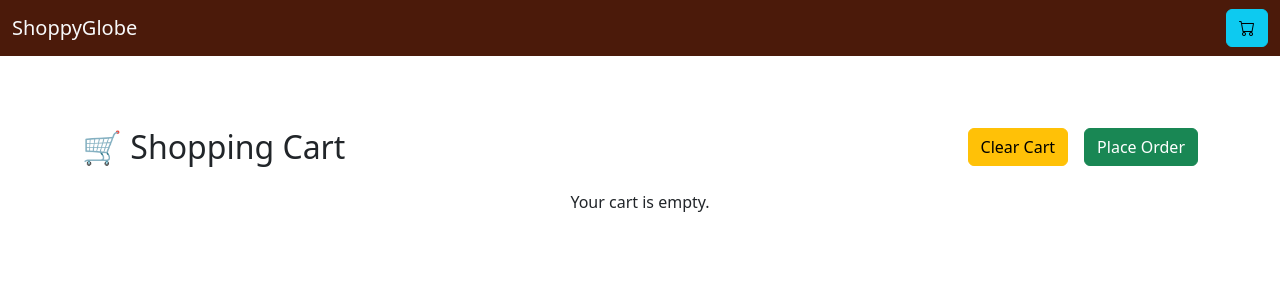
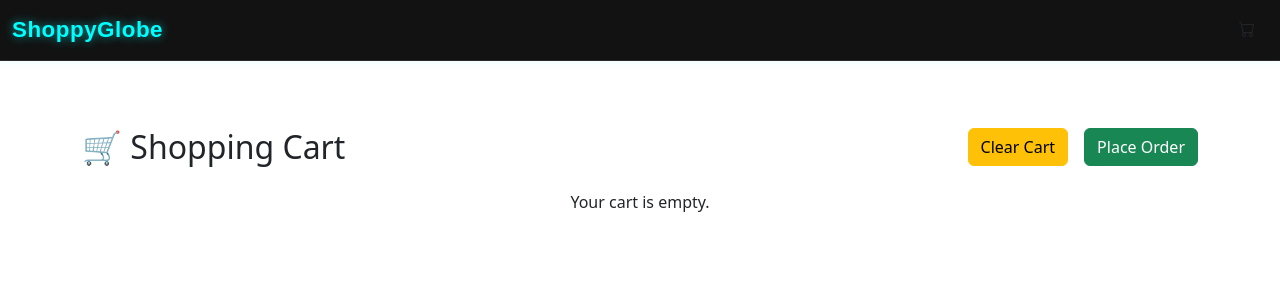
Before and after one commit to anistars/shoppyglobe-e-commerce-application, a React (Vite) app: page /cart in a window 1280 px wide. Shown: the top 300 px of the page. Built offline with nearby package versions, Linux system fonts and the light colour scheme.

Commit message:
Made UI changes to the header

```diff
--- a/src/App.jsx
+++ b/src/App.jsx
@@ -13,7 +13,6 @@ function App() {
   const ProductList=lazy(() => import('./pages/productPages/ProductList.jsx'));
   const NotFound=lazy(() => import('./pages/unknownPages/NotFound.jsx'));
   return (
-    <>
         <Router>
           <Header />
           <Suspense fallback={<div className="text-center mt-5">Loading...</div>}>
@@ -26,7 +25,6 @@ function App() {
           </Routes>
           </Suspense>
         </Router>
-    </>
   )
 }
 
--- a/src/index.css
+++ b/src/index.css
@@ -1,4 +1,4 @@
-.product-card {
+/* .product-card {
   transition: transform 0.3s ease, box-shadow 0.3s ease;
   border-radius: 10px;
   overflow: hidden;
@@ -16,19 +16,19 @@
   -webkit-box-orient: vertical;
   overflow: hidden;
   text-overflow: ellipsis;
-}
+} */
 
-.product-image {
-  border: 2px solid #dee2e6; /* Light gray border */
-  border-radius: 12px;       /* Curved edges */
+/* .product-image {
+  border: 2px solid #dee2e6;
+  border-radius: 12px;
   object-fit: cover;
   height: 200px;
   width: 100%;
-}
+} */
 
-.cart-toast {
+/* .cart-toast {
   position: fixed;
-  top: 20px; /* or bottom: 20px for bottom placement */
+  top: 20px;
   left: 50%;
   transform: translateX(-50%);
   z-index: 1050;
@@ -38,7 +38,7 @@
   border-radius: 8px;
   box-shadow: 0 4px 12px rgba(0, 0, 0, 0.2);
   animation: fadeOut 3s forwards;
-}
+} */
 
 @keyframes fadeOut {
   0% { opacity: 1; }
@@ -64,7 +64,7 @@
   width: 400px;
 }
 
-@media (max-width: 576px) {
+/* @media (max-width: 576px) {
   .modal-content {
     width: 90%;
     padding: 1rem;
@@ -77,4 +77,140 @@
   h2 {
     font-size: 1.5rem;
   }
+} */
+/* ---------------------------------------------------------------------------------- */
+.header-container {
+  font-family: 'Poppins', sans-serif;
 }
+
+.custom-navbar {
+  background-color: #121212 !important;
+  border-bottom: 1px solid rgba(255, 255, 255, 0.1);
+  box-shadow: 0 0 10px rgba(0, 255, 255, 0.1);
+}
+
+.brand-glow {
+  color: #00ffff;
+  font-weight: 600;
+  font-size: 1.4rem;
+  text-shadow: 0 0 10px rgba(0, 255, 255, 0.6);
+  letter-spacing: 0.5px;
+}
+
+.cart-btn {
+  background-color: transparent;
+  border: 1px solid #00ffff;
+  color: #00ffff;
+  border-radius: 50%;
+  padding: 8px 10px;
+  transition: all 0.3s ease;
+}
+
+.cart-btn:hover {
+  background-color: #00ffff;
+  color: #121212;
+  box-shadow: 0 0 10px rgba(0, 255, 255, 0.6);
+}
+
+body {
+  background-color: #121212;
+  color: #e0e0e0;
+  font-family: 'Poppins', sans-serif;
+}
+
+/* Container and title */
+.product-list-container {
+  text-align: center;
+  color: #e0e0e0;
+}
+
+.product-list-title {
+  color: #00ffff;
+  font-weight: 600;
+  text-shadow: 0 0 10px rgba(0, 255, 255, 0.6);
+  margin-bottom: 2rem;
+}
+
+.loading-text {
+  color: #00ffff;
+  font-weight: 500;
+  text-align: center;
+  margin-top: 2rem;
+}
+
+.no-products {
+  color: #999;
+  text-align: center;
+}
+
+/* Product card styling */
+.product-card {
+  background-color: #1e1e1e;
+  border: none;
+  border-radius: 12px;
+  transition: all 0.3s ease;
+  cursor: pointer;
+  overflow: hidden;
+  box-shadow: 0 0 8px rgba(0, 255, 255, 0.1);
+}
+
+.product-card:hover {
+  transform: translateY(-5px);
+  box-shadow: 0 0 20px rgba(0, 255, 255, 0.4);
+}
+
+/* Image container for better control */
+.image-container {
+  overflow: hidden;
+  border-bottom: 1px solid rgba(255, 255, 255, 0.1);
+}
+
+.product-image {
+  width: 100%;
+  height: 250px;
+  object-fit: cover;
+  transition: transform 0.4s ease;
+  filter: brightness(0.9);
+}
+
+.product-card:hover .product-image {
+  transform: scale(1.05);
+  filter: brightness(1);
+}
+
+/* Product details text */
+.product-title {
+  color: #00ffff;
+  font-weight: 600;
+  margin-top: 10px;
+  font-size: 1.1rem;
+}
+
+.product-desc {
+  color: #aaa;
+  font-size: 0.9rem;
+  margin: 8px 0;
+  height: 50px;
+  overflow: hidden;
+  text-overflow: ellipsis;
+}
+
+.product-price {
+  color: #00e0e0;
+  font-size: 1.2rem;
+  font-weight: 600;
+  margin-top: 5px;
+}
+
+/* Responsive tweaks */
+@media (max-width: 768px) {
+  .product-image {
+    height: 200px;
+  }
+  .product-title {
+    font-size: 1rem;
+  }
+  .product-price {
+    font-size: 1rem;
+  }
+}
--- a/src/pages/Header.jsx
+++ b/src/pages/Header.jsx
@@ -1,17 +1,21 @@
 import React from 'react';
 import { useNavigate } from 'react-router-dom';
+import '../index.css';
 function Header() {
     const navigate=useNavigate();
      return (
-        <header>
-            <nav className="navbar navbar-expand-lg navbar-dark fixed-top w-100"
-            style={{ backgroundColor: '#4b1a0a' }}>
+    <header className="header-container">
+      <nav className="navbar navbar-expand-lg navbar-dark fixed-top custom-navbar">
         <div className="container-fluid">
-                    <a className="navbar-brand text-light" href="#">
-                        ShoppyGlobe
+          <a className="navbar-brand" href="#">
+            <span className="brand-glow">ShoppyGlobe</span>
           </a>
           <div className="d-flex ms-auto">
-                        <button className="btn btn-info" type="button" onClick={() => navigate('/cart')}>
+            <button
+              className="btn cart-btn"
+              type="button"
+              onClick={() => navigate('/cart')}
+            >
               <i className="bi bi-cart"></i>
             </button>
           </div>
```
Lines whose indentation alone changed are shown as unchanged.
